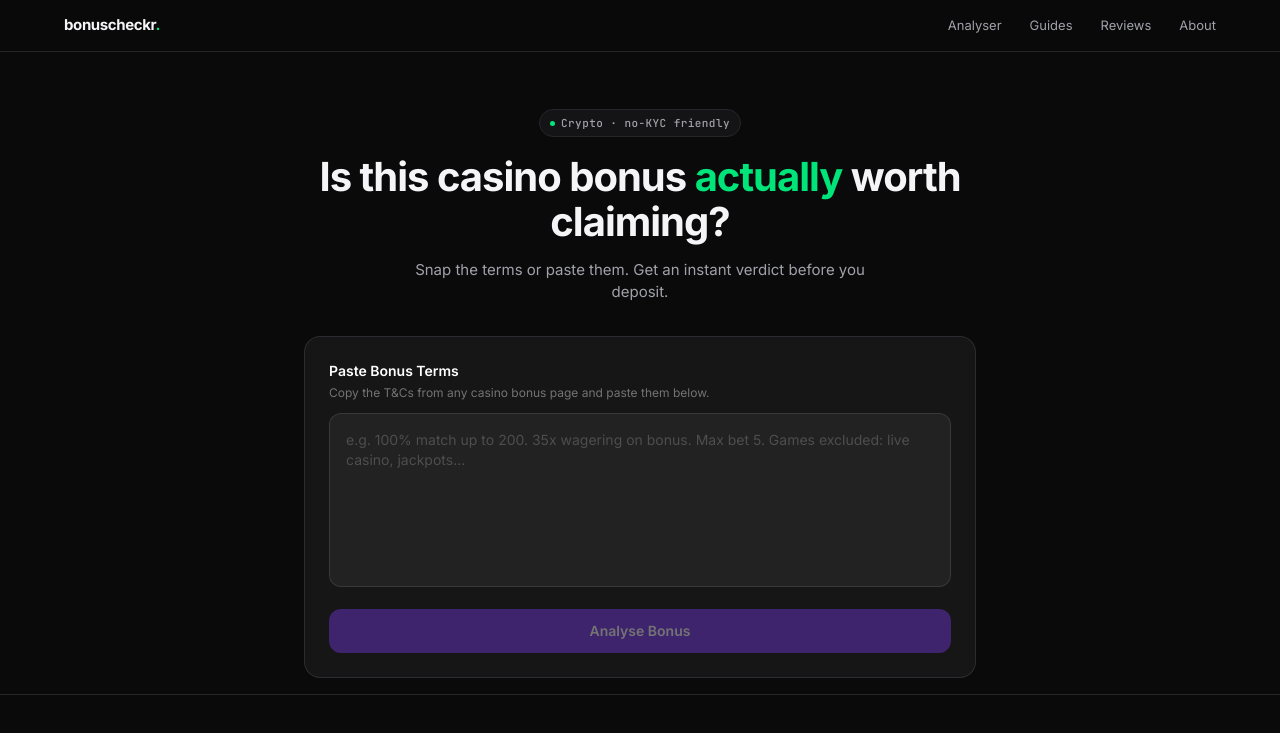
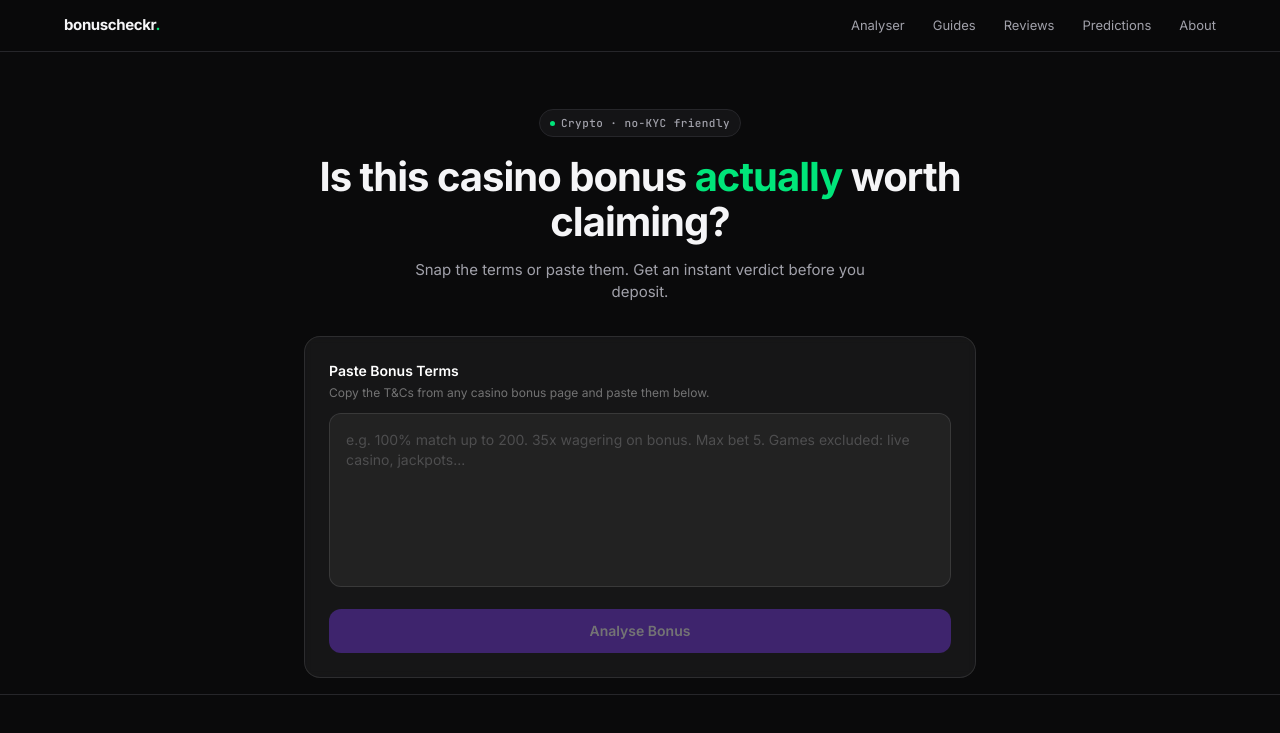
Before and after one commit to Syog08/bonuscheckr-neon, a Next.js app: page / in a window 1280 px wide. Shown: the top 733 px of the page. Built offline with nearby package versions, Linux system fonts and the light colour scheme.

Commit message:
feat: add Predictions to site nav

```diff
--- a/components/Header.tsx
+++ b/components/Header.tsx
@@ -7,6 +7,7 @@ const NAV_ITEMS = [
   { href: "/", label: "Analyser" },
   { href: "/guides", label: "Guides" },
   { href: "/casinos", label: "Reviews" },
+  { href: "/predictions", label: "Predictions" },
   { href: "/about", label: "About" },
 ];
 
```
